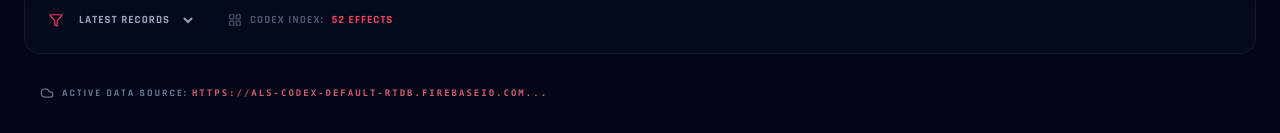
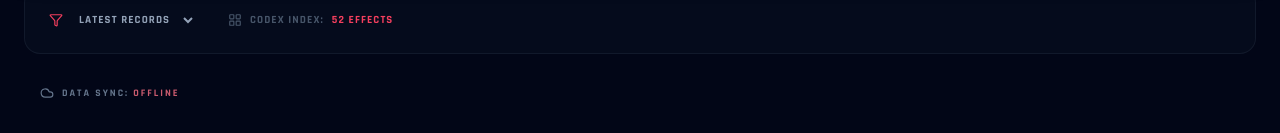
Before and after one commit to blizdiaaa/status_effect_als, a React (Vite) app: page / in a window 1280 px wide. Shown: the part 144-277 px from the top of the page. Built offline with nearby package versions, Linux system fonts and the light colour scheme; no server answers.

Commit message:
Update App.tsx

```diff
--- a/App.tsx
+++ b/App.tsx
@@ -332,7 +332,10 @@ const App: React.FC = () => {
         <div className="mb-8 flex items-center justify-between px-4">
            <div className="flex items-center gap-2 text-slate-500 text-[10px] font-bold uppercase tracking-[0.2em]">
              <Cloud size={14} />
-             <span>Active Data Source: <span className="text-rose-400/80 font-mono text-[9px]">{dbUrl.slice(0, 45)}...</span></span>
+             <span>Data Sync: <span className="text-rose-400/80">{isOnline ? 'Linked' : 'Offline'}</span></span>
+             {isAdmin && (
+               <span className="ml-2 font-mono text-[9px] text-slate-600">[{dbUrl.slice(0, 30)}...]</span>
+             )}
            </div>
            {lastSynced && (
              <span className="text-[9px] text-slate-600 uppercase tracking-widest italic flex items-center gap-2">
```
